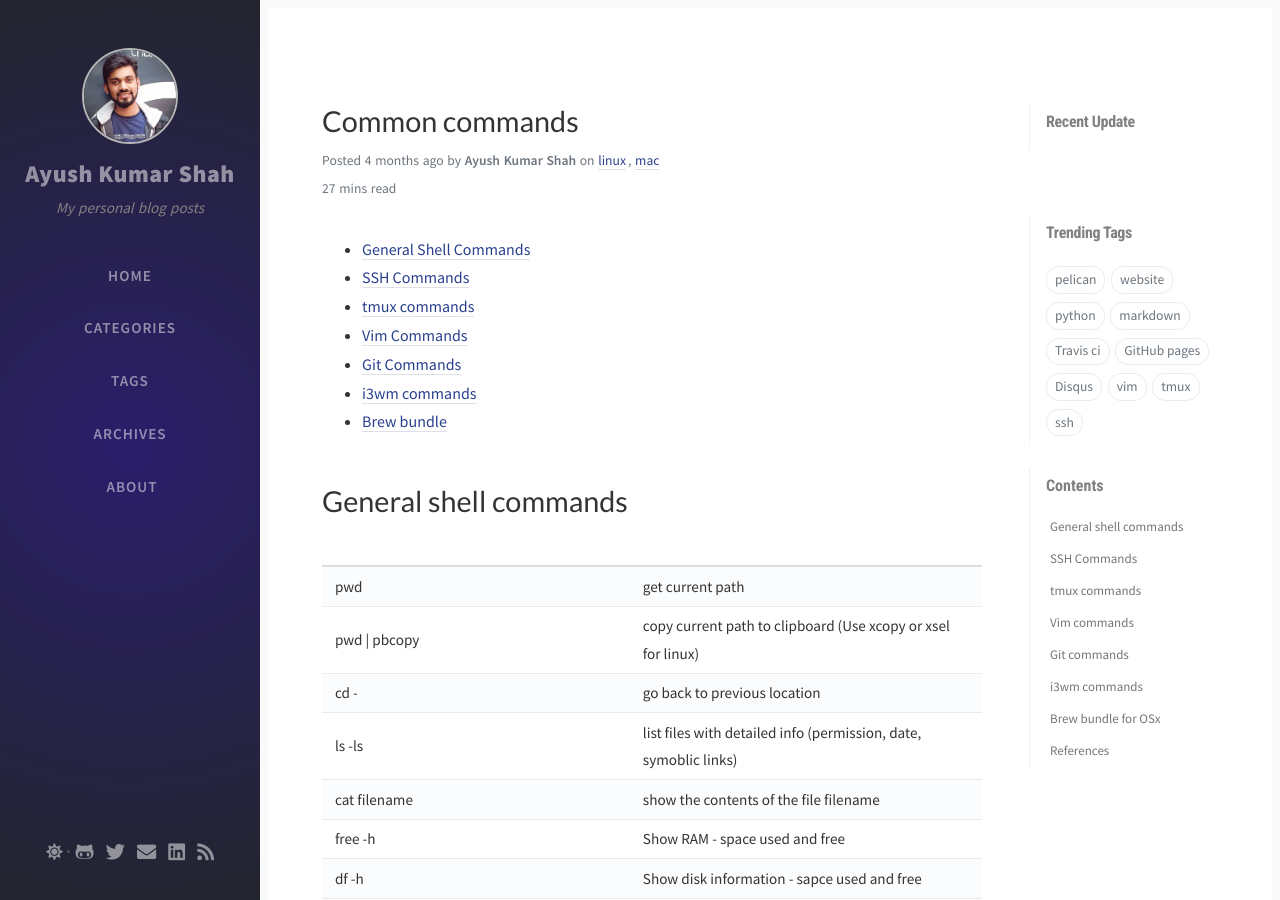
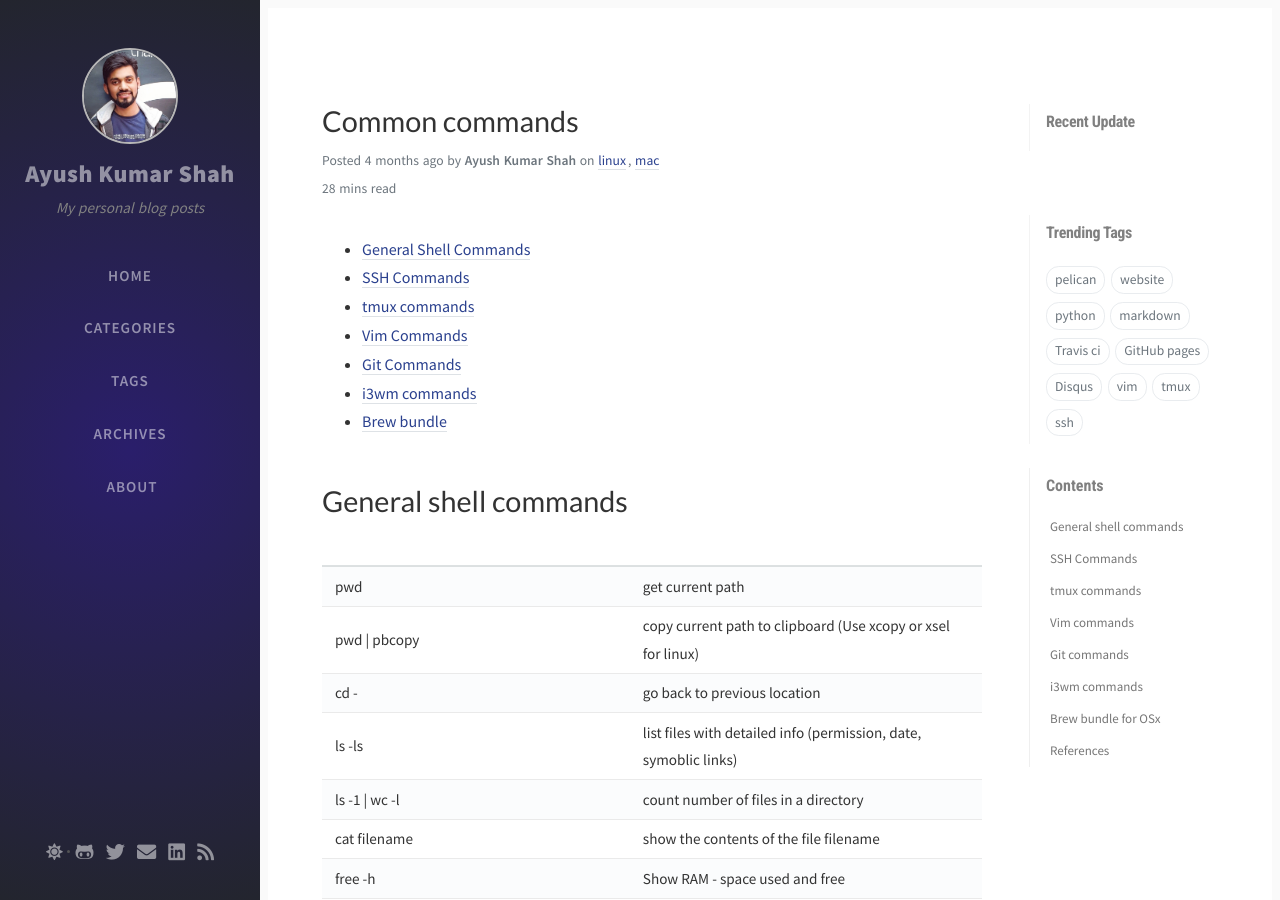
Before and after one commit to ayushkumarshah/ayushkumarshah.github.io, a Jekyll site: the page built from _posts/2020-08-12-common-commands.md, in a window 1280 px wide and 900 px high. Built offline with Jekyll 4.4.1, drawn with Linux system fonts in a browser that asks for light colours; nearby versions of some CDN libraries; comment, search, counter and statistics services are not loaded.

Commit message:
Update common commands

```diff
--- a/_posts/2020-08-12-common-commands.md
+++ b/_posts/2020-08-12-common-commands.md
@@ -24,6 +24,7 @@
 |pwd &#124; pbcopy | copy current path to clipboard (Use xcopy or xsel for linux)
 |cd -  | go back to previous location|
 |ls -ls| list files with detailed info (permission, date, symoblic links)|
+|ls -1 &#124; wc -l | count number of files in a directory|
 |cat filename| show the contents of the file filename|
 |free -h                 |Show RAM - space used and free           |
 |df -h                    |Show disk information - sapce used and free           |
@@ -293,7 +294,7 @@
 |:bd | remove buffer
 |[:vert] :sf filename| find file and open in split mode
 |`<c-v>` select multiple lines then I| insert at multiple lines     |
-|q `<char`> commands q <br> @`<char`>| record command macros <br> apply recorded commands|
+|q `<char`> commands q <br> [count] @`<char`>| record command macros <br> apply recorded commands|
 
 
 ### 4. Useful key remappings
```
